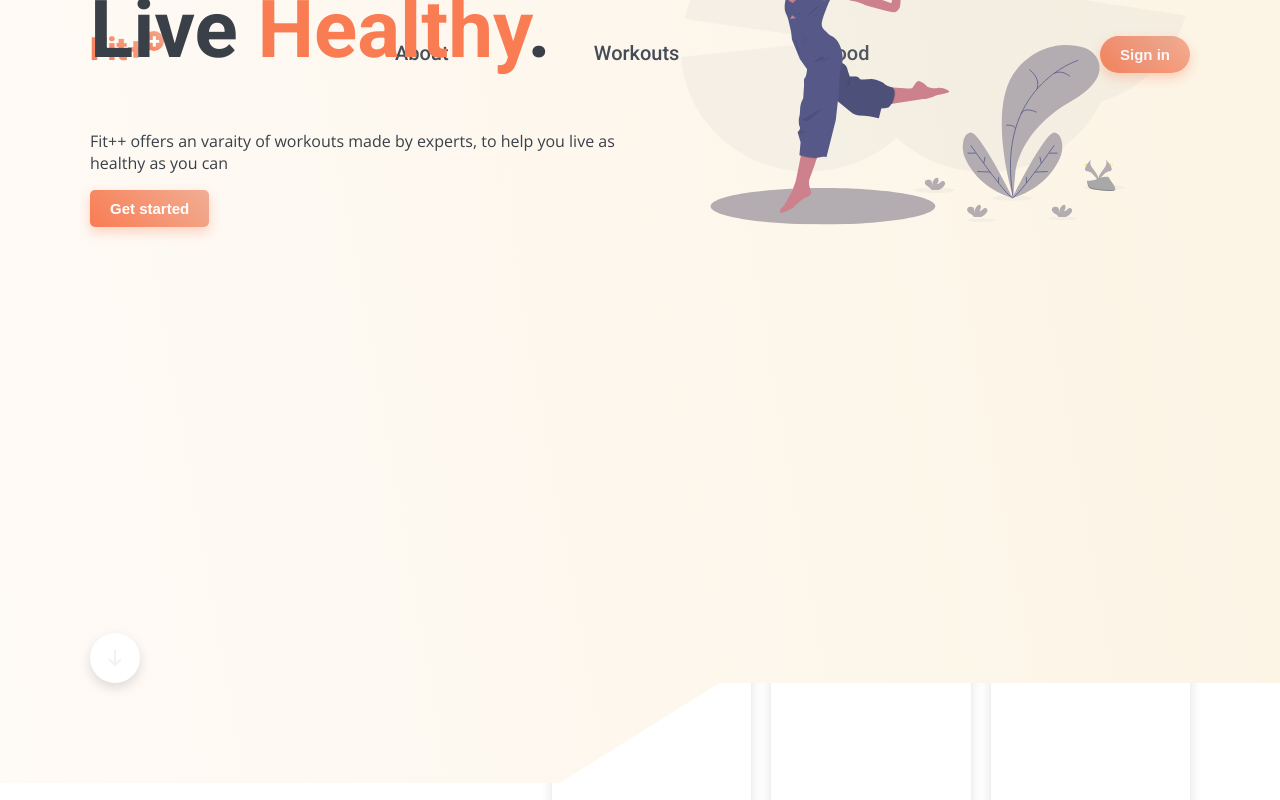
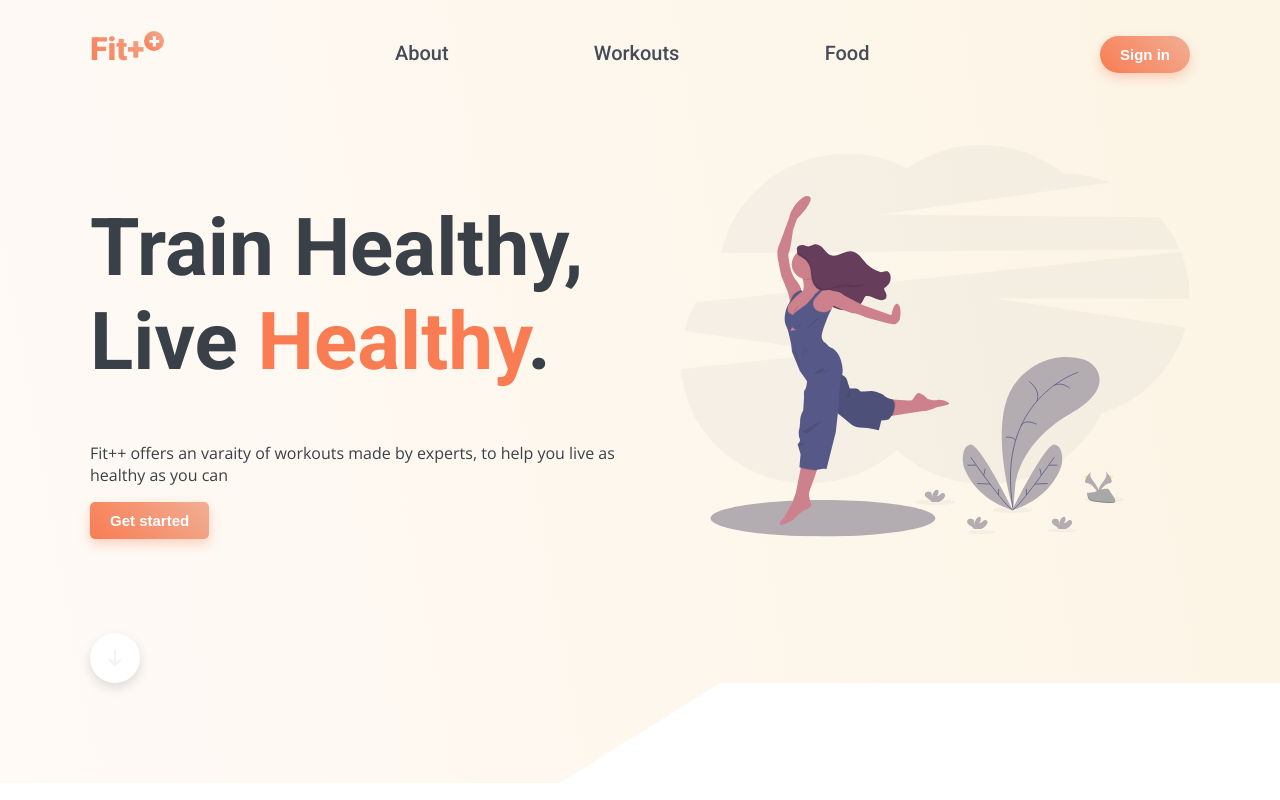
Before and after one commit to FitPlusPlus-Team/FitPlusPlus, a React (Create React App) app in the folder fitplusplus/: page / in a window 1280 px wide. Shown: the top 800 px of the page. Built offline with nearby package versions, Linux system fonts and the light colour scheme.

Commit message:
fixed a bug

```diff
--- a/fitplusplus/src/components/about/about.jsx
+++ b/fitplusplus/src/components/about/about.jsx
@@ -8,7 +8,7 @@ const About = () => {
       <header>
         <Navbar />
       </header>
-      <div className="container">
+      <div className="about-container">
         <div className="logo">
           <svg
             width="430"
--- a/fitplusplus/src/components/about/style.css
+++ b/fitplusplus/src/components/about/style.css
@@ -4,7 +4,7 @@
   height: 100vh;
 }
 
-.container {
+.about-container {
   display: flex;
   position: relative;
   top: 35%;
```
